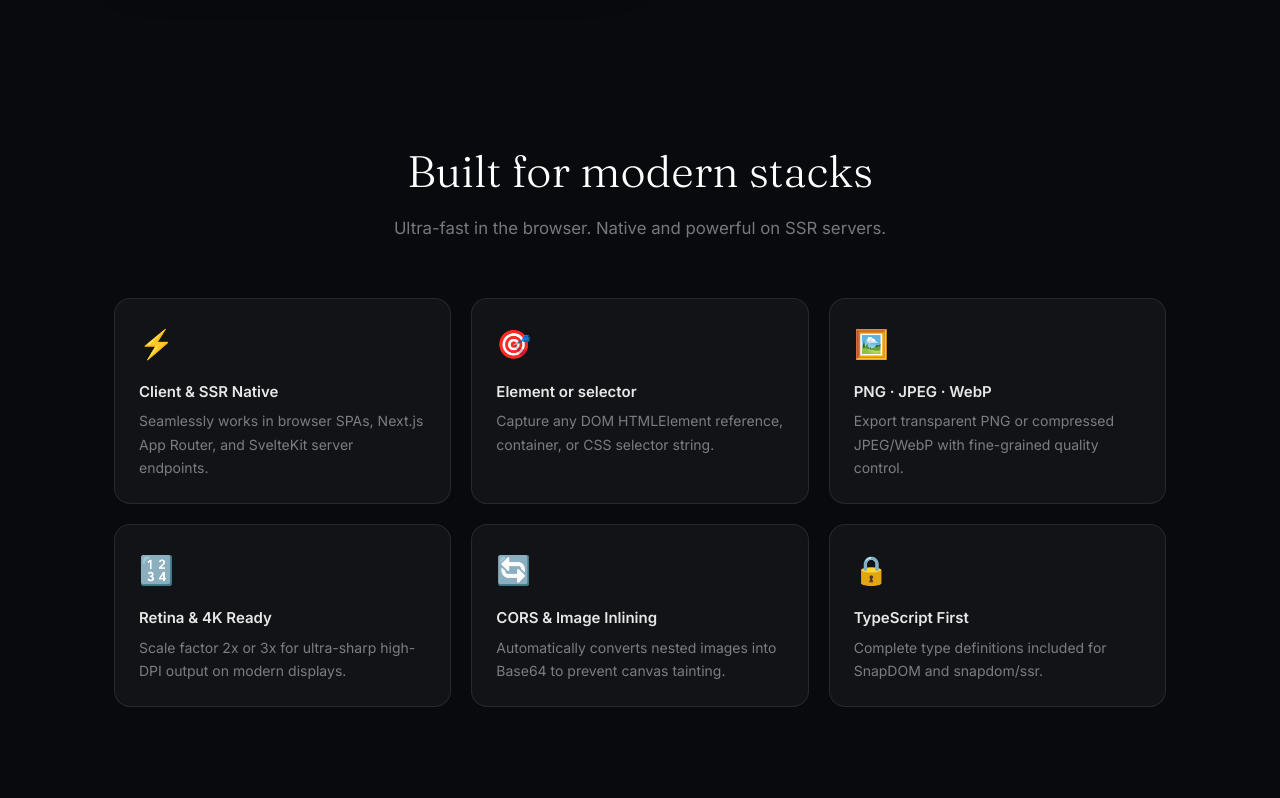
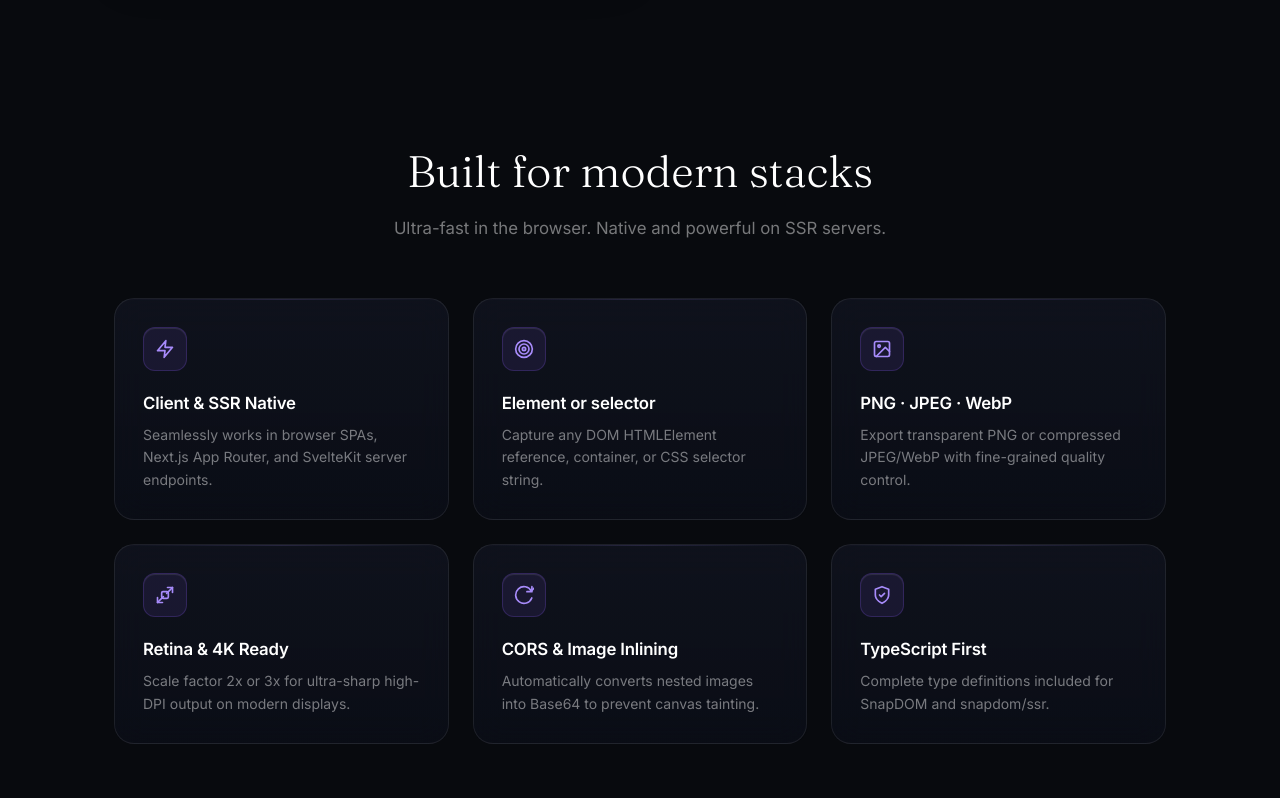
Before and after one commit to smartfb00576-png/sharedom, a website built with Vite: page preview/index.html in a window 1280 px wide. Shown: the part 1447-2245 px from the top of the page. Built offline with nearby package versions, Linux system fonts and the light colour scheme.

Commit message:
style: upgrade feature cards with glowing SVG icon badges and glassy gradients

```diff
--- a/preview/src/components/features.ts
+++ b/preview/src/components/features.ts
@@ -12,38 +12,78 @@ export function renderFeatures(container: HTMLElement): void {
         </div>
 
         <div class="features-grid">
+          <!-- 1. Client & SSR Native -->
           <div class="feature-card anim-in" style="transition-delay:0ms" data-anim-key="feat-1">
-            <span class="feature-icon">⚡</span>
+            <div class="feature-icon-box">
+              <svg viewBox="0 0 24 24" width="20" height="20" fill="none" stroke="currentColor" stroke-width="2" stroke-linecap="round" stroke-linejoin="round">
+                <polygon points="13 2 3 14 12 14 11 22 21 10 12 10 13 2"></polygon>
+              </svg>
+            </div>
             <div class="feature-title">${t.features.f1Title}</div>
             <div class="feature-desc">${t.features.f1Desc}</div>
           </div>
 
+          <!-- 2. Element or selector -->
           <div class="feature-card anim-in" style="transition-delay:80ms" data-anim-key="feat-2">
-            <span class="feature-icon">🎯</span>
+            <div class="feature-icon-box">
+              <svg viewBox="0 0 24 24" width="20" height="20" fill="none" stroke="currentColor" stroke-width="2" stroke-linecap="round" stroke-linejoin="round">
+                <circle cx="12" cy="12" r="10"></circle>
+                <circle cx="12" cy="12" r="6"></circle>
+                <circle cx="12" cy="12" r="2"></circle>
+              </svg>
+            </div>
             <div class="feature-title">${t.features.f2Title}</div>
             <div class="feature-desc">${t.features.f2Desc}</div>
           </div>
 
+          <!-- 3. PNG · JPEG · WebP -->
           <div class="feature-card anim-in" style="transition-delay:160ms" data-anim-key="feat-3">
-            <span class="feature-icon">🖼️</span>
+            <div class="feature-icon-box">
+              <svg viewBox="0 0 24 24" width="20" height="20" fill="none" stroke="currentColor" stroke-width="2" stroke-linecap="round" stroke-linejoin="round">
+                <rect x="3" y="3" width="18" height="18" rx="2" ry="2"></rect>
+                <circle cx="8.5" cy="8.5" r="1.5"></circle>
+                <polyline points="21 15 16 10 5 21"></polyline>
+              </svg>
+            </div>
             <div class="feature-title">${t.features.f3Title}</div>
             <div class="feature-desc">${t.features.f3Desc}</div>
           </div>
 
+          <!-- 4. Retina & 4K Ready -->
           <div class="feature-card anim-in" style="transition-delay:240ms" data-anim-key="feat-4">
-            <span class="feature-icon">🔢</span>
+            <div class="feature-icon-box">
+              <svg viewBox="0 0 24 24" width="20" height="20" fill="none" stroke="currentColor" stroke-width="2" stroke-linecap="round" stroke-linejoin="round">
+                <path d="M15 3h6v6"></path>
+                <path d="M9 21H3v-6"></path>
+                <path d="M21 3l-7 7"></path>
+                <path d="M3 21l7-7"></path>
+                <rect x="8" y="8" width="8" height="8" rx="1.5"></rect>
+              </svg>
+            </div>
             <div class="feature-title">${t.features.f4Title}</div>
             <div class="feature-desc">${t.features.f4Desc}</div>
           </div>
 
+          <!-- 5. CORS & Image Inlining -->
           <div class="feature-card anim-in" style="transition-delay:320ms" data-anim-key="feat-5">
-            <span class="feature-icon">🔄</span>
+            <div class="feature-icon-box">
+              <svg viewBox="0 0 24 24" width="20" height="20" fill="none" stroke="currentColor" stroke-width="2" stroke-linecap="round" stroke-linejoin="round">
+                <path d="M21.5 2v6h-6"></path>
+                <path d="M21.34 15.57a10 10 0 1 1-.57-8.38l5.67-5.67"></path>
+              </svg>
+            </div>
             <div class="feature-title">${t.features.f5Title}</div>
             <div class="feature-desc">${t.features.f5Desc}</div>
           </div>
 
+          <!-- 6. TypeScript First -->
           <div class="feature-card anim-in" style="transition-delay:400ms" data-anim-key="feat-6">
-            <span class="feature-icon">🔒</span>
+            <div class="feature-icon-box">
+              <svg viewBox="0 0 24 24" width="20" height="20" fill="none" stroke="currentColor" stroke-width="2" stroke-linecap="round" stroke-linejoin="round">
+                <path d="M12 22s8-4 8-10V5l-8-3-8 3v7c0 6 8 10 8 10z"></path>
+                <polyline points="9 12 11 14 15 10"></polyline>
+              </svg>
+            </div>
             <div class="feature-title">${t.features.f6Title}</div>
             <div class="feature-desc">${t.features.f6Desc}</div>
           </div>
--- a/preview/style.css
+++ b/preview/style.css
@@ -824,40 +824,100 @@ h1 em {
 
 .features-grid {
   display: grid;
-  grid-template-columns: repeat(auto-fit, minmax(280px, 1fr));
-  gap: 1.25rem;
+  grid-template-columns: repeat(3, 1fr);
+  gap: 1.5rem;
+}
+
+@media (max-width: 960px) {
+  .features-grid {
+    grid-template-columns: repeat(2, 1fr);
+  }
+}
+
+@media (max-width: 640px) {
+  .features-grid {
+    grid-template-columns: 1fr;
+    gap: 1rem;
+  }
 }
 
 .feature-card {
-  padding: 1.5rem;
-  border-radius: var(--radius);
-  border: 1px solid var(--border);
-  background: var(--surface);
-  transition: background 0.2s, border-color 0.2s;
+  position: relative;
+  padding: 1.75rem;
+  border-radius: 1.25rem;
+  border: 1px solid rgba(255, 255, 255, 0.08);
+  background: linear-gradient(180deg, rgba(20, 24, 38, 0.6) 0%, rgba(11, 14, 24, 0.8) 100%);
+  backdrop-filter: blur(16px);
+  -webkit-backdrop-filter: blur(16px);
+  transition: transform 0.3s cubic-bezier(0.16, 1, 0.3, 1),
+              border-color 0.3s cubic-bezier(0.16, 1, 0.3, 1),
+              box-shadow 0.3s cubic-bezier(0.16, 1, 0.3, 1),
+              background 0.3s cubic-bezier(0.16, 1, 0.3, 1);
+  overflow: hidden;
+  display: flex;
+  flex-direction: column;
+}
+
+.feature-card::after {
+  content: '';
+  position: absolute;
+  top: 0;
+  left: 0;
+  right: 0;
+  height: 1px;
+  background: linear-gradient(90deg, transparent, rgba(167, 139, 250, 0.4), transparent);
+  opacity: 0.4;
+  transition: opacity 0.3s ease;
 }
 
 .feature-card:hover {
-  background: rgba(255, 255, 255, 0.06);
-  border-color: rgba(255, 255, 255, 0.14);
+  transform: translateY(-4px);
+  background: linear-gradient(180deg, rgba(28, 34, 54, 0.7) 0%, rgba(14, 18, 30, 0.9) 100%);
+  border-color: rgba(139, 92, 246, 0.35);
+  box-shadow: 0 20px 40px -15px rgba(0, 0, 0, 0.7), 0 0 25px -5px rgba(139, 92, 246, 0.18);
 }
 
-.feature-icon {
-  font-size: 1.75rem;
-  margin-bottom: 1rem;
-  display: block;
+.feature-card:hover::after {
+  opacity: 1;
+  background: linear-gradient(90deg, transparent, rgba(167, 139, 250, 0.8), transparent);
+}
+
+.feature-icon-box {
+  width: 44px;
+  height: 44px;
+  border-radius: 12px;
+  display: inline-flex;
+  align-items: center;
+  justify-content: center;
+  margin-bottom: 1.25rem;
+  background: rgba(139, 92, 246, 0.1);
+  border: 1px solid rgba(139, 92, 246, 0.22);
+  color: var(--accent-light);
+  box-shadow: inset 0 1px 1px rgba(255, 255, 255, 0.1);
+  transition: all 0.3s cubic-bezier(0.16, 1, 0.3, 1);
+  flex-shrink: 0;
+}
+
+.feature-card:hover .feature-icon-box {
+  background: rgba(139, 92, 246, 0.22);
+  border-color: rgba(139, 92, 246, 0.5);
+  color: #ffffff;
+  transform: scale(1.08) translateY(-2px);
+  box-shadow: 0 0 20px rgba(139, 92, 246, 0.4), inset 0 1px 1px rgba(255, 255, 255, 0.2);
 }
 
 .feature-title {
   font-weight: 600;
-  color: rgba(255, 255, 255, 0.9);
-  margin-bottom: 0.4rem;
-  font-size: 0.9375rem;
+  color: #ffffff;
+  margin-bottom: 0.5rem;
+  font-size: 1.05rem;
+  letter-spacing: -0.01em;
 }
 
 .feature-desc {
   color: var(--muted);
   font-size: 0.875rem;
-  line-height: 1.65;
+  line-height: 1.6;
 }
 
 /* ---- USAGE ---- */
```
